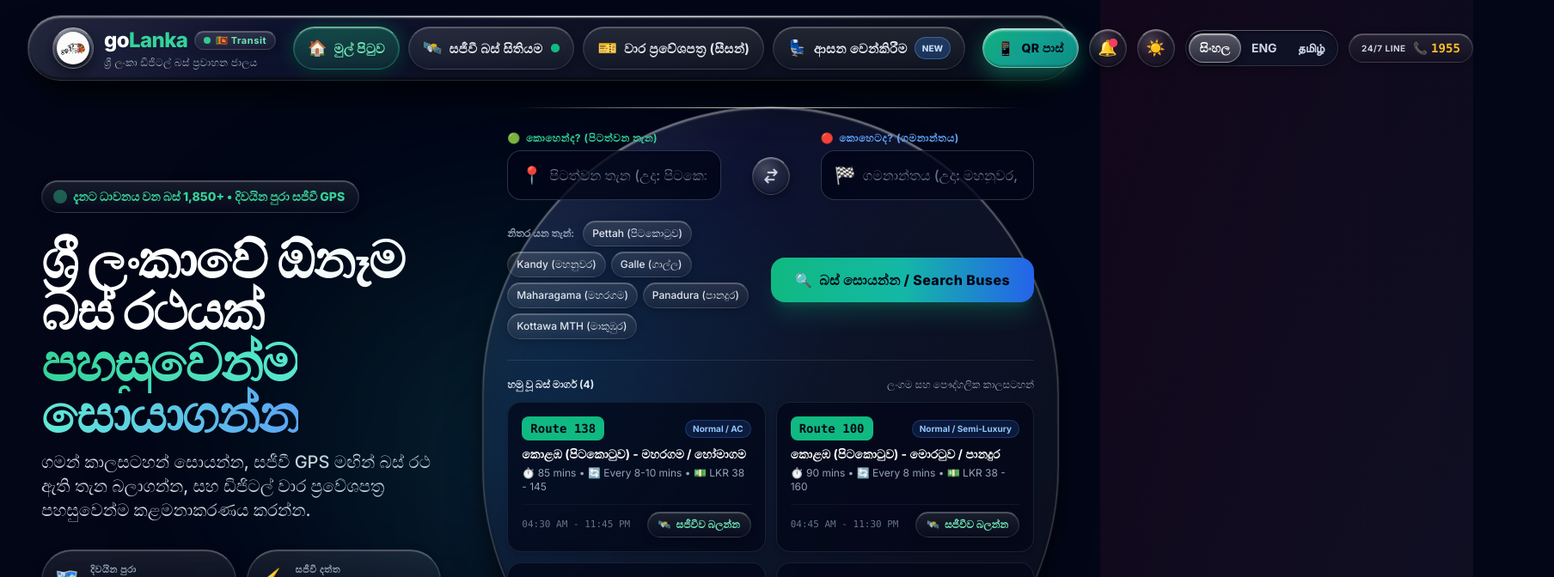
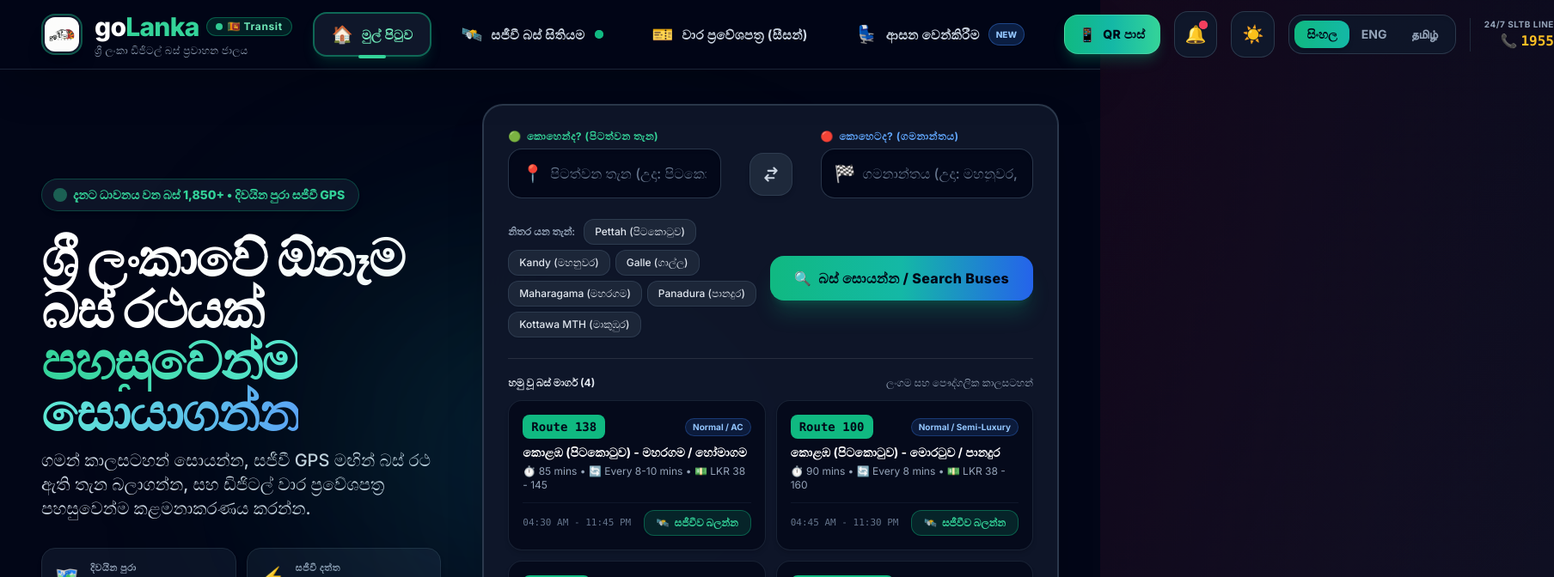
Before and after one commit to Kaasun2003/goLanka, a React (Vite) app in the folder frontend/: page / in a window 1280 px wide. Shown: the top 672 px of the page at 86% size, 1808 px wide, since content can reach past the window. Built offline with nearby package versions, Linux system fonts and the light colour scheme.

Commit message:
Fix UI layout order: remove distorted oval shapes, restore clean rectangular cards, and perfect responsive alignment

```diff
--- a/frontend/src/components/Navbar.jsx
+++ b/frontend/src/components/Navbar.jsx
@@ -99,20 +99,18 @@
 
   return (
     <>
-      {/* Floating Sticky Liquid Glass Navigation Bar */}
-      <header className="sticky top-2 sm:top-3.5 z-50 w-full px-2.5 sm:px-4 md:px-6 xl:px-8 py-1 transition-all">
-        {/* Liquid Glass Capsule Bar */}
-        <div className="w-full liquid-glass-container px-3.5 sm:px-5 xl:px-7 py-2.5 sm:py-3 shadow-2xl">
-          <div className="flex items-center justify-between gap-3 xl:gap-5">
+      {/* Clean Full-Width Sticky Top Navigation Bar */}
+      <header className="sticky top-0 z-50 w-full backdrop-blur-2xl bg-slate-950/95 border-b border-slate-800/90 shadow-2xl transition-all">
+        <div className="w-full px-4 sm:px-6 lg:px-8 xl:px-12">
+          <div className="flex items-center justify-between h-20 sm:h-22 gap-4 xl:gap-6">
 
-            {/* 1. LEFT ZONE: 3D Liquid Glass Orb Logo & Brand */}
-            <Link to="/" className="flex items-center gap-3 group flex-shrink-0">
-              {/* 3D Liquid Glass Orb - Spherical lens styling from user reference */}
-              <div className="w-12 h-12 sm:w-13 sm:h-13 liquid-glass-orb p-1 flex-shrink-0 cursor-pointer">
+            {/* 1. LEFT ZONE: Logo & Brand Title */}
+            <Link to="/" className="flex items-center gap-3.5 group flex-shrink-0">
+              <div className="w-12 h-12 sm:w-13 sm:h-13 rounded-2xl overflow-hidden shadow-xl border-2 border-emerald-500/40 group-hover:border-emerald-400 transition-all bg-slate-900 flex items-center justify-center p-0.5 flex-shrink-0">
                 <img
                   src="/logo.jpg"
                   alt="goLanka Logo"
-                  className="w-full h-full object-cover rounded-full shadow-inner"
+                  className="w-full h-full object-cover rounded-xl"
                   onError={(e) => {
                     e.target.style.display = 'none';
                     e.target.parentElement.innerHTML = `<span class="text-xl font-black text-emerald-400">gL</span>`;
@@ -122,38 +120,38 @@
 
               <div className="space-y-0.5 whitespace-nowrap">
                 <div className="flex items-center gap-2">
-                  <span className="text-xl sm:text-2xl font-black tracking-tight text-white group-hover:text-emerald-300 transition-colors drop-shadow-sm">
+                  <span className="text-2xl sm:text-3xl font-black tracking-tight text-white group-hover:text-emerald-400 transition-colors">
                     go<span className="text-emerald-400">Lanka</span>
                   </span>
-                  <span className="inline-flex items-center gap-1.5 text-[11px] font-bold tracking-wider liquid-glass-pill px-2.5 py-0.5 text-emerald-300 border-emerald-500/30 shadow-sm">
+                  <span className="inline-flex items-center gap-1.5 text-xs font-bold tracking-wider bg-emerald-500/15 text-emerald-300 border border-emerald-500/40 px-2.5 py-0.5 rounded-full shadow-sm">
                     <span className="w-2 h-2 rounded-full bg-emerald-400 animate-pulse"></span>
                     🇱🇰 Transit
                   </span>
                 </div>
-                <p className="text-[11px] sm:text-xs text-slate-300/80 font-medium tracking-wide">
+                <p className="text-xs text-slate-400 font-medium tracking-wide">
                   ශ්‍රී ලංකා ඩිජිටල් බස් ප්‍රවාහන ජාලය
                 </p>
               </div>
             </Link>
 
-            {/* 2. CENTER ZONE: Liquid Glass Navigation Tab Pills */}
-            <nav className="hidden lg:flex items-center gap-1.5 xl:gap-2.5 2xl:gap-3 flex-shrink-0 flex-nowrap">
+            {/* 2. CENTER ZONE: Single-Line Navigation Tabs */}
+            <nav className="hidden lg:flex items-center gap-2 xl:gap-3 2xl:gap-4 flex-shrink-0 flex-nowrap">
               {navLinks.map((link) => {
                 const active = isActive(link.to);
                 return (
                   <Link
                     key={link.to}
                     to={link.to}
-                    className={`group relative px-3.5 xl:px-4 2xl:px-5 py-2 xl:py-2.5 text-sm xl:text-[15px] font-bold transition-all duration-300 flex items-center gap-2 whitespace-nowrap flex-shrink-0 flex-nowrap ${
+                    className={`group relative px-4 xl:px-5 py-2.5 rounded-2xl text-sm xl:text-[15px] font-bold transition-all duration-200 flex items-center gap-2.5 whitespace-nowrap flex-shrink-0 flex-nowrap ${
                       active
-                        ? 'liquid-glass-pill-active text-emerald-300 font-extrabold'
-                        : 'liquid-glass-pill text-slate-200 hover:text-white'
+                        ? 'text-emerald-300 bg-slate-900 border-2 border-emerald-500/50 shadow-lg shadow-emerald-500/15'
+                        : 'text-slate-300 hover:text-white hover:bg-slate-900/80 border-2 border-transparent'
                     }`}
                   >
-                    <span className="text-base xl:text-lg transition-transform group-hover:scale-110 flex-shrink-0 drop-shadow-sm">
+                    <span className="text-lg xl:text-xl transition-transform group-hover:scale-110 flex-shrink-0">
                       {link.icon}
                     </span>
-                    <span className="tracking-wide whitespace-nowrap leading-none select-none drop-shadow-sm">
+                    <span className="tracking-wide whitespace-nowrap leading-none select-none">
                       {link.label}
                     </span>
 
@@ -165,39 +163,43 @@
                     )}
 
                     {link.isNew && (
-                      <span className="text-[10px] uppercase font-black bg-blue-500/25 text-blue-200 border border-blue-400/40 px-2 py-0.5 rounded-full flex-shrink-0 whitespace-nowrap shadow-sm">
+                      <span className="text-[10px] uppercase font-black bg-blue-500/20 text-blue-300 border border-blue-500/40 px-2 py-0.5 rounded-full flex-shrink-0 whitespace-nowrap shadow-sm">
                         NEW
                       </span>
+                    )}
+
+                    {active && (
+                      <span className="absolute -bottom-1 left-1/2 -translate-x-1/2 w-8 h-1 bg-emerald-400 rounded-full"></span>
                     )}
                   </Link>
                 );
               })}
             </nav>
 
-            {/* 3. RIGHT ZONE: Liquid Glass Interactive Controls */}
-            <div className="hidden lg:flex items-center gap-2.5 xl:gap-3 2xl:gap-4 flex-shrink-0 flex-nowrap">
+            {/* 3. RIGHT ZONE: QR Button, Bell, Theme, Language & Hotline */}
+            <div className="hidden lg:flex items-center gap-3 xl:gap-4 flex-shrink-0 flex-nowrap">
 
-              {/* Quick Access "📱 QR පාස්" Liquid Glass Button */}
+              {/* Quick Access "📱 QR පාස්" Button */}
               <button
                 type="button"
                 onClick={() => setQrModalOpen(true)}
-                className="liquid-glass-qr-btn px-3.5 xl:px-4 py-2 xl:py-2.5 text-slate-950 font-black text-xs sm:text-sm tracking-wide flex items-center gap-2 active:scale-95 whitespace-nowrap flex-shrink-0 cursor-pointer"
+                className="px-4 py-2.5 rounded-2xl bg-gradient-to-r from-emerald-500 via-teal-500 to-emerald-400 hover:from-emerald-400 hover:to-teal-300 text-slate-950 font-black text-xs sm:text-sm tracking-wide shadow-lg shadow-emerald-500/25 border border-emerald-300/40 flex items-center gap-2 active:scale-95 transition-all whitespace-nowrap flex-shrink-0 cursor-pointer"
                 title="Open My Digital QR Pass (මගේ QR පාස් එක)"
               >
-                <span className="text-sm xl:text-base flex-shrink-0">📱</span>
+                <span className="text-base flex-shrink-0">📱</span>
                 <span className="whitespace-nowrap font-black">{getQrPassLabel()}</span>
               </button>
 
-              {/* Liquid Glass Circular Notification Bell Button */}
+              {/* Notification Bell Icon */}
               <div className="relative flex-shrink-0" ref={notificationRef}>
                 <button
                   type="button"
                   onClick={() => setNotificationsOpen(!notificationsOpen)}
-                  className="liquid-glass-icon-btn text-slate-200 hover:text-white relative focus:outline-none flex-shrink-0 cursor-pointer"
+                  className="p-3 rounded-2xl bg-slate-900 border border-slate-700/80 hover:border-slate-600 text-slate-300 hover:text-white transition-all relative focus:outline-none shadow-inner flex-shrink-0 cursor-pointer"
                   title="Live Transit Alerts (සජීවී නිවේදන)"
                   aria-label="View Transit Notifications"
                 >
-                  <span className="text-base xl:text-lg">🔔</span>
+                  <span className="text-xl">🔔</span>
                   {/* Active pulsing badge dot */}
                   <span className="absolute top-2.5 right-2.5 flex h-2.5 w-2.5">
                     <span className="animate-ping absolute inline-flex h-full w-full rounded-full bg-rose-400 opacity-75"></span>
@@ -205,10 +207,10 @@
                   </span>
                 </button>
 
-                {/* Live Transit Alerts Liquid Glass Dropdown Popup */}
+                {/* Live Transit Alerts Dropdown Popup */}
                 {notificationsOpen && (
-                  <div className="absolute right-0 mt-3 w-80 sm:w-96 liquid-glass-container rounded-3xl p-5 shadow-2xl z-50 animate-fadeIn space-y-3">
-                    <div className="flex items-center justify-between border-b border-white/10 pb-3">
+                  <div className="absolute right-0 top-full mt-3 w-80 sm:w-96 bg-slate-900 border-2 border-slate-700/80 rounded-3xl p-5 shadow-2xl z-50 animate-fadeIn space-y-3">
+                    <div className="flex items-center justify-between border-b border-slate-800 pb-3">
                       <div className="flex items-center gap-2">
                         <span className="text-lg">📢</span>
                         <h4 className="text-sm font-bold text-white">සජීවී මාර්ග නිවේදන (Transit Alerts)</h4>
@@ -218,25 +220,25 @@
                       </span>
                     </div>
 
-                    <div className="space-y-2 max-h-72 overflow-y-auto">
+                    <div className="space-y-2.5 max-h-72 overflow-y-auto">
                       {transitAlerts.map((alert) => (
                         <div
                           key={alert.id}
-                          className="p-3 liquid-glass-pill rounded-2xl space-y-1 text-left"
+                          className="p-3 bg-slate-950 rounded-2xl border border-slate-800 space-y-1 text-left"
                         >
                           <div className="flex items-center justify-between">
                             <span className={`text-[10px] font-bold px-2 py-0.5 rounded-full border ${alert.tagColor}`}>
                               {alert.tag}
                             </span>
-                            <span className="text-[10px] text-slate-400">{alert.time}</span>
+                            <span className="text-[10px] text-slate-500">{alert.time}</span>
                           </div>
-                          <h5 className="text-xs font-bold text-slate-100">{alert.title}</h5>
-                          <p className="text-[11px] text-slate-300/80 leading-snug">{alert.desc}</p>
+                          <h5 className="text-xs font-bold text-slate-200">{alert.title}</h5>
+                          <p className="text-[11px] text-slate-400 leading-snug">{alert.desc}</p>
                         </div>
                       ))}
                     </div>
 
-                    <div className="pt-2 border-t border-white/10 text-center">
+                    <div className="pt-2 border-t border-slate-800 text-center">
                       <span className="text-[11px] text-slate-400">
                         National Transport Commission • Verified Status
                       </span>
@@ -245,25 +247,25 @@
                 )}
               </div>
 
-              {/* Circular Liquid Glass Dark / Light Mode Theme Toggle Button */}
+              {/* Theme Toggle Button */}
               <button
                 type="button"
                 onClick={toggleTheme}
-                className="liquid-glass-icon-btn text-slate-200 hover:text-white group flex-shrink-0 cursor-pointer"
+                className="p-3 rounded-2xl bg-slate-900 border border-slate-700/80 hover:border-slate-600 text-slate-300 hover:text-white transition-all shadow-inner focus:outline-none group flex-shrink-0 cursor-pointer"
                 title={isLightMode ? 'Switch to Dark Theme' : 'Switch to Light Theme'}
                 aria-label="Toggle theme mode"
               >
                 <div className="transform transition-transform duration-500 ease-in-out group-hover:rotate-180">
                   {isLightMode ? (
-                    <span className="text-base xl:text-lg">🌙</span>
+                    <span className="text-xl">🌙</span>
                   ) : (
-                    <span className="text-base xl:text-lg text-amber-300">☀️</span>
+                    <span className="text-xl text-amber-300">☀️</span>
                   )}
                 </div>
               </button>
 
-              {/* Segmented Liquid Glass Trilingual Language Switcher */}
-              <div className="liquid-glass-segmented flex-shrink-0 whitespace-nowrap">
+              {/* Trilingual Language Switcher Toggle */}
+              <div className="flex items-center bg-slate-900/90 border border-slate-700/80 rounded-2xl p-1.5 shadow-inner flex-shrink-0 whitespace-nowrap">
                 {languages.map((lang) => {
                   const isSelected = currentLang === lang.code;
                   return (
@@ -271,10 +273,10 @@
                       key={lang.code}
                       type="button"
                       onClick={() => setLanguage(lang.code)}
-                      className={`px-3 py-1.5 text-xs sm:text-sm font-bold transition-all cursor-pointer whitespace-nowrap ${
+                      className={`px-3.5 py-1.5 text-xs sm:text-sm font-bold rounded-xl transition-all cursor-pointer whitespace-nowrap ${
                         isSelected
-                          ? 'liquid-glass-seg-active font-black'
-                          : 'text-slate-300 hover:text-white'
+                          ? 'bg-gradient-to-r from-emerald-500 to-teal-500 text-slate-950 shadow-md font-black'
+                          : 'text-slate-400 hover:text-white hover:bg-slate-800'
                       }`}
                       aria-label={`Switch language to ${lang.label}`}
                     >
@@ -284,14 +286,14 @@
                 })}
               </div>
 
-              {/* Liquid Glass 24/7 SLTB Line Badge */}
-              <div className="liquid-glass-pill px-3.5 py-1.5 flex items-center gap-2 flex-shrink-0 whitespace-nowrap hidden xl:flex">
-                <span className="text-[10px] font-bold text-slate-300 uppercase tracking-wider whitespace-nowrap">
-                  24/7 LINE
+              {/* 24/7 SLTB Line */}
+              <div className="pl-3 xl:pl-4 border-l border-slate-800 text-right flex-shrink-0 whitespace-nowrap hidden xl:block">
+                <span className="block text-[10px] font-bold text-slate-400 uppercase tracking-wider whitespace-nowrap">
+                  24/7 SLTB Line
                 </span>
                 <a
                   href="tel:1955"
-                  className="text-sm font-mono font-black text-amber-400 hover:text-amber-300 flex items-center gap-1 transition-colors whitespace-nowrap"
+                  className="text-sm xl:text-base font-mono font-black text-amber-400 hover:text-amber-300 flex items-center gap-1 justify-end transition-colors whitespace-nowrap"
                   title="Call SLTB Passenger Helpline"
                 >
                   <span>📞</span>
--- a/frontend/src/index.css
+++ b/frontend/src/index.css
@@ -112,50 +112,28 @@
 }
 
 /* ==========================================================================
-   LIQUID GLASS (Apple visionOS / Ultra-Premium Liquid Glassmorphic UI)
+   LIQUID GLASS (Apple visionOS / Ultra-Premium Glassmorphic UI)
    ========================================================================== */
 
 .liquid-glass-container {
   background: linear-gradient(
     135deg,
-    rgba(255, 255, 255, 0.14) 0%,
-    rgba(255, 255, 255, 0.05) 25%,
-    rgba(18, 24, 38, 0.70) 50%,
-    rgba(10, 15, 26, 0.88) 100%
+    rgba(255, 255, 255, 0.08) 0%,
+    rgba(255, 255, 255, 0.03) 25%,
+    rgba(18, 24, 38, 0.75) 50%,
+    rgba(10, 15, 26, 0.92) 100%
   );
-  backdrop-filter: blur(28px) saturate(190%);
-  -webkit-backdrop-filter: blur(28px) saturate(190%);
-  border: 1px solid rgba(255, 255, 255, 0.16);
-  border-top: 1px solid rgba(255, 255, 255, 0.38);
-  border-bottom: 1px solid rgba(255, 255, 255, 0.08);
+  backdrop-filter: blur(24px) saturate(180%);
+  -webkit-backdrop-filter: blur(24px) saturate(180%);
+  border: 1px solid rgba(255, 255, 255, 0.12);
+  border-top: 1px solid rgba(255, 255, 255, 0.28);
+  border-bottom: 1px solid rgba(255, 255, 255, 0.06);
   box-shadow:
-    0 24px 48px -12px rgba(0, 0, 0, 0.75),
-    0 12px 24px -6px rgba(0, 0, 0, 0.45),
-    0 0 0 1px rgba(255, 255, 255, 0.06),
-    inset 0 1.5px 2px 0 rgba(255, 255, 255, 0.5),
-    inset 0 -2px 3px 0 rgba(0, 0, 0, 0.6);
-  border-radius: 9999px;
+    0 20px 45px -10px rgba(0, 0, 0, 0.65),
+    0 8px 18px -4px rgba(0, 0, 0, 0.35),
+    inset 0 1px 1.5px 0 rgba(255, 255, 255, 0.25);
+  border-radius: 1.5rem;
   position: relative;
-}
-
-/* Top specular reflection shimmer */
-.liquid-glass-container::before {
-  content: '';
-  position: absolute;
-  top: 0;
-  left: 6%;
-  right: 6%;
-  height: 1px;
-  background: linear-gradient(
-    90deg,
-    transparent 0%,
-    rgba(255, 255, 255, 0.5) 20%,
-    rgba(255, 255, 255, 0.95) 50%,
-    rgba(255, 255, 255, 0.5) 80%,
-    transparent 100%
-  );
-  border-radius: 9999px;
-  pointer-events: none;
 }
 
 /* 3D Liquid Glass Orb (Concave/Convex spherical glass button) */
--- a/frontend/src/pages/Home.jsx
+++ b/frontend/src/pages/Home.jsx
@@ -164,7 +164,7 @@
             <div className="lg:col-span-5 space-y-6 text-left">
 
               {/* Active Network Pill Badge */}
-              <div className="inline-flex items-center gap-2.5 px-4 py-2 rounded-full liquid-glass-pill text-xs sm:text-sm font-bold text-slate-200 shadow-md">
+              <div className="inline-flex items-center gap-2.5 px-4 py-2 rounded-full bg-slate-900/90 border border-emerald-500/30 text-xs sm:text-sm font-bold text-slate-200 shadow-md">
                 <span className="w-2.5 h-2.5 rounded-full bg-emerald-400 animate-ping flex-shrink-0"></span>
                 <span className="text-emerald-400 font-extrabold whitespace-nowrap">
                   {t.heroBadge || '1,850+ Active Buses Today • Island-wide Real-Time GPS'}
@@ -188,7 +188,7 @@
 
               {/* 4 Feature Badges (Island-wide, Real-Time GPS, Fleets, Digital QR) */}
               <div className="grid grid-cols-2 gap-3 pt-2">
-                <div className="liquid-glass-pill p-3.5 rounded-2xl flex items-center gap-3">
+                <div className="bg-slate-900/80 border border-slate-800 rounded-2xl p-3.5 flex items-center gap-3 shadow-md hover:border-slate-700 transition-colors">
                   <span className="text-2xl flex-shrink-0">🗺️</span>
                   <div>
                     <span className="block text-[11px] font-bold text-slate-400 uppercase tracking-wider">
@@ -200,11 +200,11 @@
                   </div>
                 </div>
 
-                <div className="liquid-glass-pill p-3.5 rounded-2xl flex items-center gap-3">
+                <div className="bg-slate-900/80 border border-slate-800 rounded-2xl p-3.5 flex items-center gap-3 shadow-md hover:border-slate-700 transition-colors">
                   <span className="text-2xl flex-shrink-0">⚡</span>
                   <div>
                     <span className="block text-[11px] font-bold text-slate-400 uppercase tracking-wider">
-                      {currentLang === 'en' ? 'Telemetry' : currentLang === 'ta' ? 'நேரலை ஜிபிஎஸ்' : 'සජීවී දත්ත'}
+                      {currentLang === 'en' ? 'Telemetry' : currentLang === 'ta' ? 'நேරலை ஜிபிஎஸ்' : 'සජීවී දත්ත'}
                     </span>
                     <span className="text-xs sm:text-sm font-black text-emerald-400">
                       Real-Time GPS
@@ -212,11 +212,11 @@
                   </div>
                 </div>
 
-                <div className="liquid-glass-pill p-3.5 rounded-2xl flex items-center gap-3">
+                <div className="bg-slate-900/80 border border-slate-800 rounded-2xl p-3.5 flex items-center gap-3 shadow-md hover:border-slate-700 transition-colors">
                   <span className="text-2xl flex-shrink-0">🚌</span>
                   <div>
                     <span className="block text-[11px] font-bold text-slate-400 uppercase tracking-wider">
-                      {currentLang === 'en' ? 'Bus Network' : currentLang === 'ta' ? 'பேருந்து நெட்வொர்க்' : 'බස් ජාලය'}
+                      {currentLang === 'en' ? 'Bus Network' : currentLang === 'ta' ? 'பேருந்து நெட்වொர்க்' : 'බස් ජාලය'}
                     </span>
                     <span className="text-xs sm:text-sm font-black text-white">
                       SLTB & Private
@@ -224,7 +224,7 @@
                   </div>
                 </div>
 
-                <div className="liquid-glass-pill p-3.5 rounded-2xl flex items-center gap-3">
+                <div className="bg-slate-900/80 border border-slate-800 rounded-2xl p-3.5 flex items-center gap-3 shadow-md hover:border-slate-700 transition-colors">
                   <span className="text-2xl flex-shrink-0">📱</span>
                   <div>
                     <span className="block text-[11px] font-bold text-slate-400 uppercase tracking-wider">
@@ -240,7 +240,7 @@
 
             {/* RIGHT COLUMN (2nd Image Content): PickMe/Uber Style Smart Search Card & Popular Routes */}
             <div className="lg:col-span-7">
-              <div className="liquid-glass-container rounded-3xl p-5 sm:p-7 shadow-2xl relative text-left">
+              <div className="bg-slate-900/95 backdrop-blur-2xl border-2 border-slate-700/80 rounded-3xl p-5 sm:p-7 shadow-2xl relative text-left">
 
                 <form onSubmit={handleSearch} className="space-y-4">
                   <div className="grid grid-cols-1 md:grid-cols-12 gap-3 items-center">
@@ -267,7 +267,7 @@
                       <button
                         type="button"
                         onClick={handleSwap}
-                        className="liquid-glass-icon-btn text-slate-300 hover:text-white group focus:outline-none cursor-pointer"
+                        className="p-3.5 rounded-2xl bg-slate-800 hover:bg-emerald-500 hover:text-slate-950 text-slate-300 border border-slate-700/80 transition-all shadow-md group focus:outline-none cursor-pointer flex items-center justify-center"
                         title={currentLang === 'en' ? 'Swap Origin and Destination' : currentLang === 'ta' ? 'மாற்றுக' : 'මාරු කරන්න'}
                         aria-label="Swap locations"
                       >
@@ -311,7 +311,7 @@
                             if (!fromQuery) setFromQuery(stop.value);
                             else setToQuery(stop.value);
                           }}
-                          className="px-2.5 py-1.5 rounded-xl liquid-glass-pill text-slate-200 hover:text-white font-medium transition-all cursor-pointer text-xs"
+                          className="px-3 py-1.5 rounded-xl bg-slate-800/90 hover:bg-slate-700 text-slate-200 hover:text-white border border-slate-700/80 font-medium transition-all cursor-pointer text-xs shadow-sm"
                         >
                           {stop.name}
                         </button>
@@ -371,7 +371,7 @@
                             <button
                               type="button"
                               onClick={() => navigate(`/tracker?route=${route.routeNumber}`)}
-                              className="px-3 py-1.5 liquid-glass-pill hover:liquid-glass-pill-active text-emerald-300 text-xs font-bold rounded-xl transition-all flex items-center gap-1.5 cursor-pointer"
+                              className="px-3.5 py-1.5 bg-emerald-500/15 hover:bg-emerald-500 text-emerald-400 hover:text-slate-950 border border-emerald-500/40 text-xs font-bold rounded-xl transition-all flex items-center gap-1.5 cursor-pointer shadow-sm"
                             >
                               <span>🛰️</span> {t.viewLive || 'සජීවීව බලන්න'}
                             </button>
```
